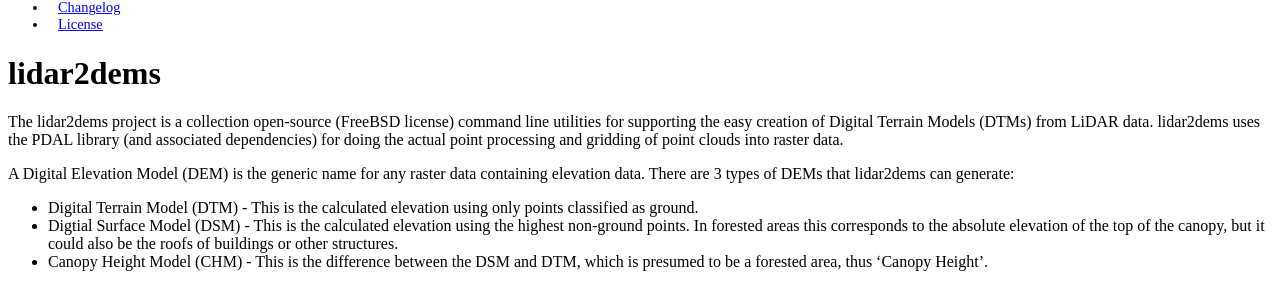
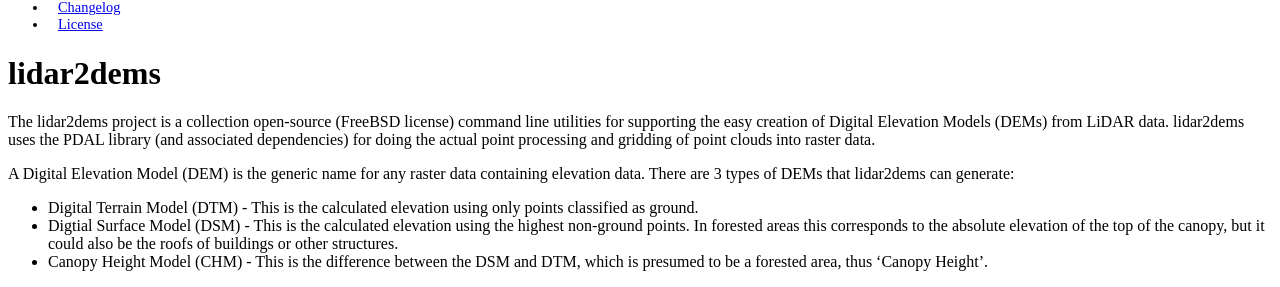
Before and after one commit to Applied-GeoSolutions/lidar2dems, a Jekyll site: the page built from index.md, in a window 1280 px wide. Shown: the part 336-623 px from the top of the page. Built offline with Jekyll 4.4.1, drawn with Linux system fonts in a browser that asks for light colours; Markdown is read by kramdown in place of the engine named in the settings; a style sheet for code colours, icons or effects is not loaded.

Commit message:
change dtm to dem, fixes #11

```diff
--- a/index.md
+++ b/index.md
@@ -4,7 +4,7 @@
 ---
 
 #lidar2dems
-The lidar2dems project is a collection open-source (FreeBSD license) command line utilities for supporting the easy creation of Digital Terrain Models (DTMs) from LiDAR data. lidar2dems uses the PDAL library (and associated dependencies) for doing the actual point processing and gridding of point clouds into raster data.
+The lidar2dems project is a collection open-source (FreeBSD license) command line utilities for supporting the easy creation of Digital Elevation Models (DEMs) from LiDAR data. lidar2dems uses the PDAL library (and associated dependencies) for doing the actual point processing and gridding of point clouds into raster data.
 
 A Digital Elevation Model (DEM) is the generic name for any raster data containing elevation data. There are 3 types of DEMs that lidar2dems can generate:
 
```
